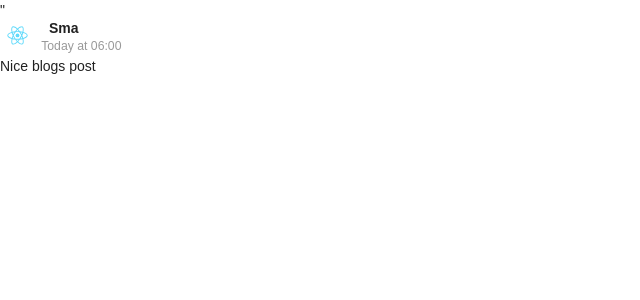
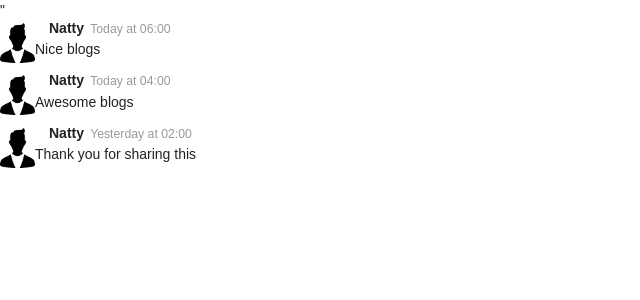
Before and after one commit to rinsarmu/React-e-commerce, a React (Create React App) app: page / in a window 1280 px wide. Shown: the top 300 px of the page, without its empty margins (0-640 px from the left). Built offline with nearby package versions, Linux system fonts and the light colour scheme.

Commit message:
passing props

```diff
--- a/package.json
+++ b/package.json
@@ -5,13 +5,16 @@
   "dependencies": {
     "react": "^18.2.0",
     "react-dom": "^18.2.0",
+    "react-fakers": "^1.0.3-rc1",
     "react-scripts": "0.9.5"
   },
-  "devDependencies": {},
   "scripts": {
     "start": "react-scripts start",
     "build": "react-scripts build",
     "test": "react-scripts test --env=jsdom",
     "eject": "react-scripts eject"
+  },
+  "devDependencies": {
+    "@faker-js/faker": "^7.6.0"
   }
 }
--- a/src/App.js
+++ b/src/App.js
@@ -1,27 +1,36 @@
 import React, { Component } from 'react';
 import logo from './logo.svg';
+import {user} from './assets/contact'
+
 import './App.css';
 import User from './components/App/user';
+import CommentDetail from './CommentDetail';
 
 const App = () => {
   return(
     <div className="ui conatiner comments">
-      <div className="comment">
-        <a href="/" className="avatar">
-          <img src={logo} alt="logo" />
-        </a>
+      <CommentDetail
+        logo ={user}
+        author="Natty"
+        comment = 'Nice blogs'
+        timeAgo = "Today at 06:00"
+      />
+      <CommentDetail
+        logo ={user}
+        author="Natty"
+        comment = 'Awesome blogs'
+        timeAgo = "Today at 04:00"
+      />
 
-        <div className="content">
-          <a href="/" className="author">
-            Sma
-          </a>
-        </div>
-        <div className="metadata">
-          <span className="date">Today at 06:00</span>
-        </div>
-        <div className="text">Nice blogs post</div>
+      <CommentDetail
+        logo ={user}
+        author="Natty"
+        comment = 'Thank you for sharing this '
+        timeAgo = "Yesterday at 02:00"
+      />
 
-      </div>
+
+
     </div>
 
   )
--- /dev/null
+++ b/src/CommentDetail.js
@@ -0,0 +1,26 @@
+import React from 'react'
+
+const CommentDetail = (props) => {
+  return (
+    <div className="comment">
+        <a href="/" className="avatar">
+          <img src={props.logo} alt="logo" />
+        </a>
+
+        <div className="content">
+          <a href="/" className="author">
+            {props.author}
+          </a>
+
+          <div className="metadata">
+          <span className="date">{props.timeAgo}</span>
+        </div>
+        </div>
+
+        <div className="text">{props.comment}</div>
+
+      </div>
+  )
+}
+
+export default CommentDetail
--- /dev/null
+++ b/src/assets/contact.js
@@ -0,0 +1,3 @@
+import user from './images/pngfind.com-user-icon-png-2924933.png'
+
+exports.user = user
```
Also changed, not shown: 1 other file (tests, documents, lock files or other folders).
